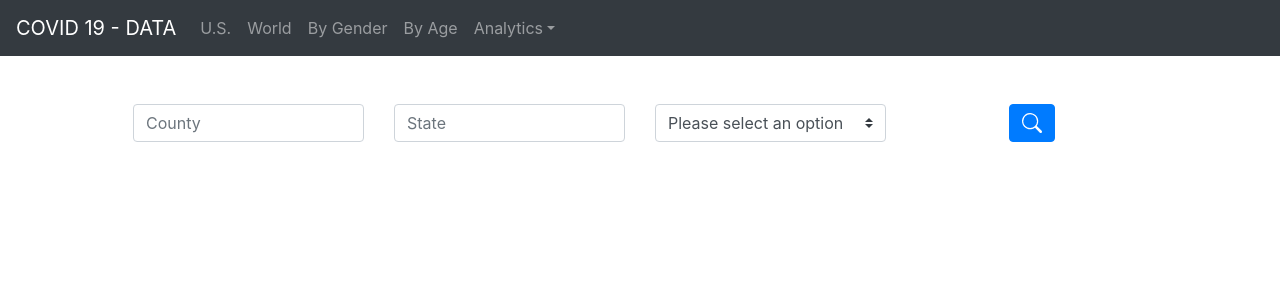
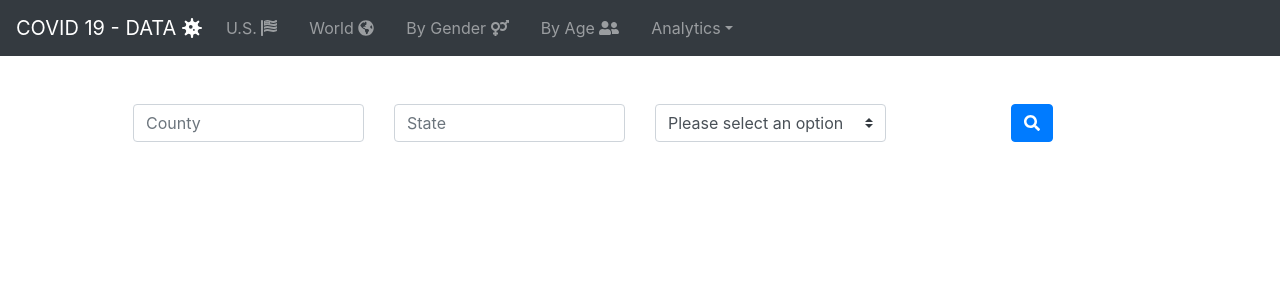
Before and after one commit to vtruo009/Covid-19-Data-Visualization, a Vue app in the folder src/client/: page /US in a window 1280 px wide. Shown: the top 300 px of the page. Built offline with nearby package versions, Linux system fonts and the light colour scheme.

Commit message:
Adds fontawesome icons to the client

```diff
--- a/src/client/package.json
+++ b/src/client/package.json
@@ -7,6 +7,9 @@
     "build": "vue-cli-service build"
   },
   "dependencies": {
+    "@fortawesome/fontawesome-svg-core": "^1.2.28",
+    "@fortawesome/free-solid-svg-icons": "^5.13.0",
+    "@fortawesome/vue-fontawesome": "^0.1.9",
     "axios": "^0.19.2",
     "bootstrap": "^4.4.1",
     "bootstrap-vue": "^2.11.0",
--- a/src/client/src/App.vue
+++ b/src/client/src/App.vue
@@ -1,17 +1,17 @@
 <template>
   <div id="app">
     <b-navbar toggleable="lg" type="dark" variant="dark">
-        <b-navbar-brand to="/">COVID 19 - DATA</b-navbar-brand>
+        <b-navbar-brand to="/">COVID 19 - DATA <font-awesome-icon :icon="['fas', 'virus']"/></b-navbar-brand>
 
         <b-navbar-toggle target="nav-collapse"></b-navbar-toggle>
 
         <b-collapse id="nav-collapse" is-nav>
           <b-navbar-nav>
-            <b-nav-item to="/US">U.S.</b-nav-item>
-            <b-nav-item to="/World"> World</b-nav-item>
-            <b-nav-item to="/Gender"> By Gender</b-nav-item>
-            <b-nav-item to="/Age"> By Age </b-nav-item>
-            <b-nav-item-dropdown text="Analytics" >
+            <b-nav-item class="mr-3" to="/US">U.S. <font-awesome-icon :icon="['fas', 'flag-usa']"/></b-nav-item>
+            <b-nav-item class="mr-3" to="/World">World <font-awesome-icon :icon="['fas', 'globe-americas']"/></b-nav-item>
+            <b-nav-item class="mr-3" to="/Gender">By Gender <font-awesome-icon :icon="['fas', 'venus-mars']"/></b-nav-item>
+            <b-nav-item class="mr-3" to="/Age">By Age <font-awesome-icon :icon="['fas', 'user-friends']"/></b-nav-item>
+            <b-nav-item-dropdown text="Analytics">
               <b-dropdown-item href="">Analytic 1</b-dropdown-item>
               <b-dropdown-item href="">Analytic 2</b-dropdown-item>
               <b-dropdown-item href="">Analytic 3</b-dropdown-item>
@@ -25,7 +25,15 @@
     </b-container>
   </div>
 </template>
+<script>
+import { library } from '@fortawesome/fontawesome-svg-core'
+import { faVirus, faGlobeAmericas, faFlagUsa, faVenusMars, faUserFriends, faChartBar } from '@fortawesome/free-solid-svg-icons'
 
+library.add(faVirus, faGlobeAmericas, faFlagUsa, faVenusMars, faUserFriends, faChartBar)
+export default {
+
+}
+</script>
 <style>
 
 </style>
--- a/src/client/src/components/Gender_Age_Input_Form.vue
+++ b/src/client/src/components/Gender_Age_Input_Form.vue
@@ -9,7 +9,7 @@
                     <b-form-select v-model="TypeOfDataSelected" :options="TypeOfDataoptions" required ></b-form-select>
                 </b-col>
                 <b-col>
-                    <b-button style="margin-right:160px" variant="primary" type="submit"><BIconSearch/></b-button>
+                    <b-button style="margin-right:160px" variant="primary" type="submit"><font-awesome-icon :icon="['fas', 'search']"/></b-button>
                 </b-col>
             </b-row>
         </b-form>
@@ -17,8 +17,11 @@
 </template>
 
 <script>
-import { BIconSearch, componentsPlugin } from 'bootstrap-vue';
 import Services from '../Services/Services';
+import { library } from '@fortawesome/fontawesome-svg-core'
+import { faSearch } from '@fortawesome/free-solid-svg-icons'
+
+library.add(faSearch)
 
 export default {
     name: 'Gender_Age_Input_Form',
@@ -70,7 +73,7 @@ export default {
         }
     },
     components:{
-        BIconSearch
+
     }
 }
 </script>
--- a/src/client/src/components/US_World_Input_Form.vue
+++ b/src/client/src/components/US_World_Input_Form.vue
@@ -12,7 +12,7 @@
                     <b-form-select v-model="optionSelected" :options="options" required ></b-form-select>
                 </b-col>
                 <b-col>
-                    <b-button variant="primary" type="submit"><BIconSearch/></b-button>
+                    <b-button variant="primary" type="submit"><font-awesome-icon :icon="['fas', 'search']"/></b-button>
                 </b-col>
             </b-row>
 
@@ -22,8 +22,11 @@
 </template>
 
 <script>
-import { BIconSearch, componentsPlugin } from 'bootstrap-vue';
 import Services from '../Services/Services';
+import { library } from '@fortawesome/fontawesome-svg-core'
+import { faSearch } from '@fortawesome/free-solid-svg-icons'
+
+library.add(faSearch)
 
 export default {
     name: 'US_World_Input_Form',
@@ -74,7 +77,6 @@ export default {
         }
     },
     components:{
-        BIconSearch
     }
 }
 </script>
--- a/src/client/src/main.js
+++ b/src/client/src/main.js
@@ -2,7 +2,10 @@ import Vue from 'vue'
 import App from './App.vue'
 import router from './router'
 import { BootstrapVue, IconsPlugin } from 'bootstrap-vue'
+import { FontAwesomeIcon } from '@fortawesome/vue-fontawesome'
 
+// Sets up FontAwesomeIcons
+Vue.component('font-awesome-icon', FontAwesomeIcon)
 // Install BootstrapVue
 Vue.use(BootstrapVue)
 // Optionally install the BootstrapVue icon components plugin
```
